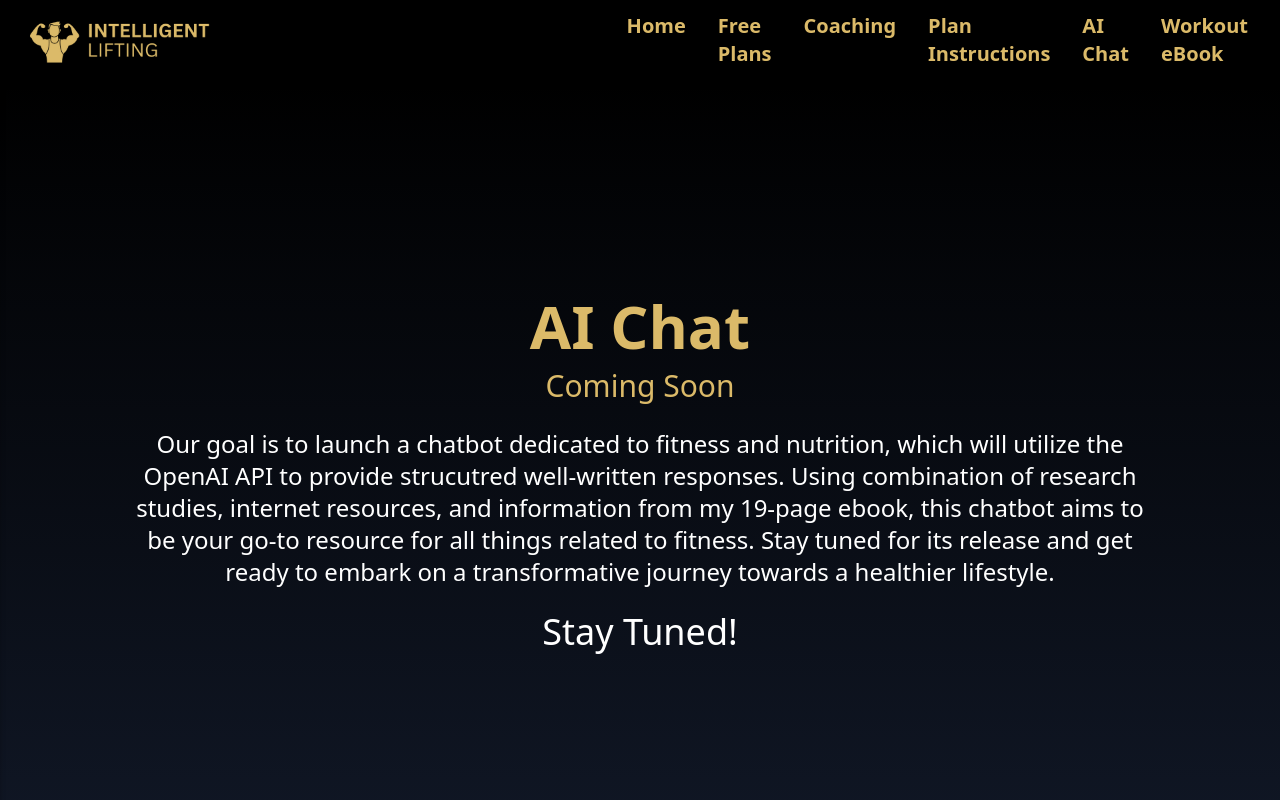
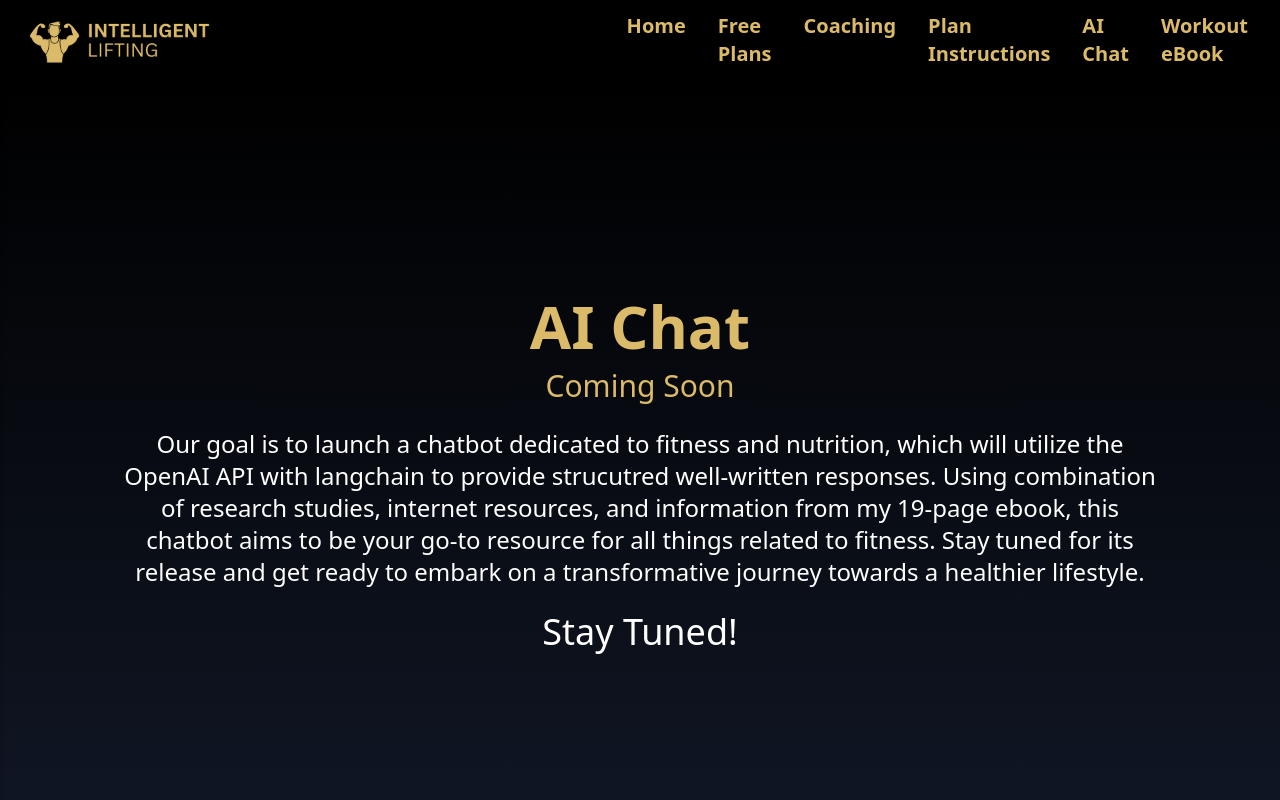
Before and after one commit to jburanpuri/IntelligentLifting, a Next.js app: page /aichat in a window 1280 px wide. Shown: the top 800 px of the page. Built offline with nearby package versions, Linux system fonts and the light colour scheme.

Commit message:
Added langchain

```diff
--- a/pages/aichat.js
+++ b/pages/aichat.js
@@ -12,7 +12,7 @@ export default function Aichat() {
                     Coming Soon
                 </h2>
                 <h2 className="py-3 text-2xl justify-center w-full lg:px-20 text-center text-white">
-                    Our goal is to launch a chatbot dedicated to fitness and nutrition, which will utilize the OpenAI API to provide strucutred well-written responses.
+                    Our goal is to launch a chatbot dedicated to fitness and nutrition, which will utilize the OpenAI API with langchain to provide strucutred well-written responses.
                     Using combination of research studies, internet resources, and information from my 19-page ebook, this chatbot aims to be your go-to resource for all things related to fitness.
                     Stay tuned for its release and get ready to embark on a transformative journey towards a healthier lifestyle.
                 </h2>
```
